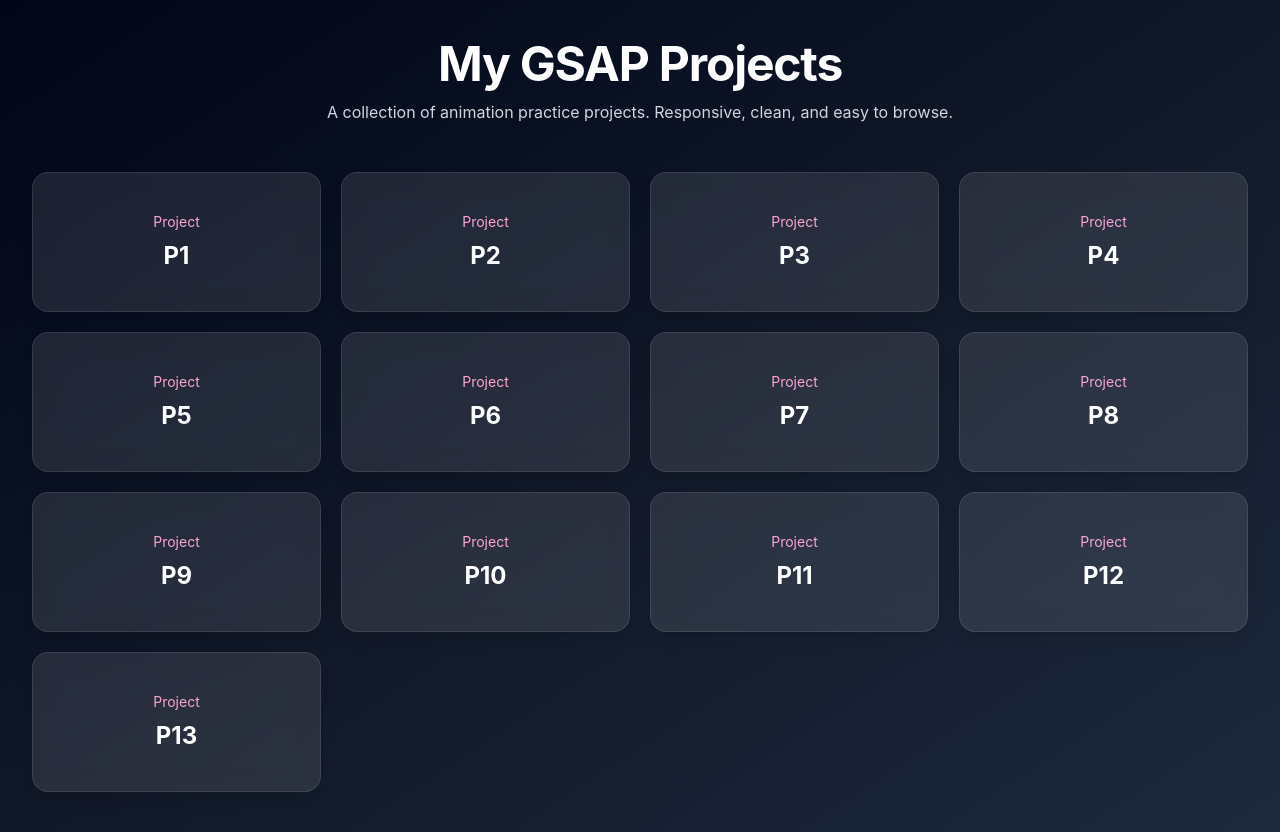
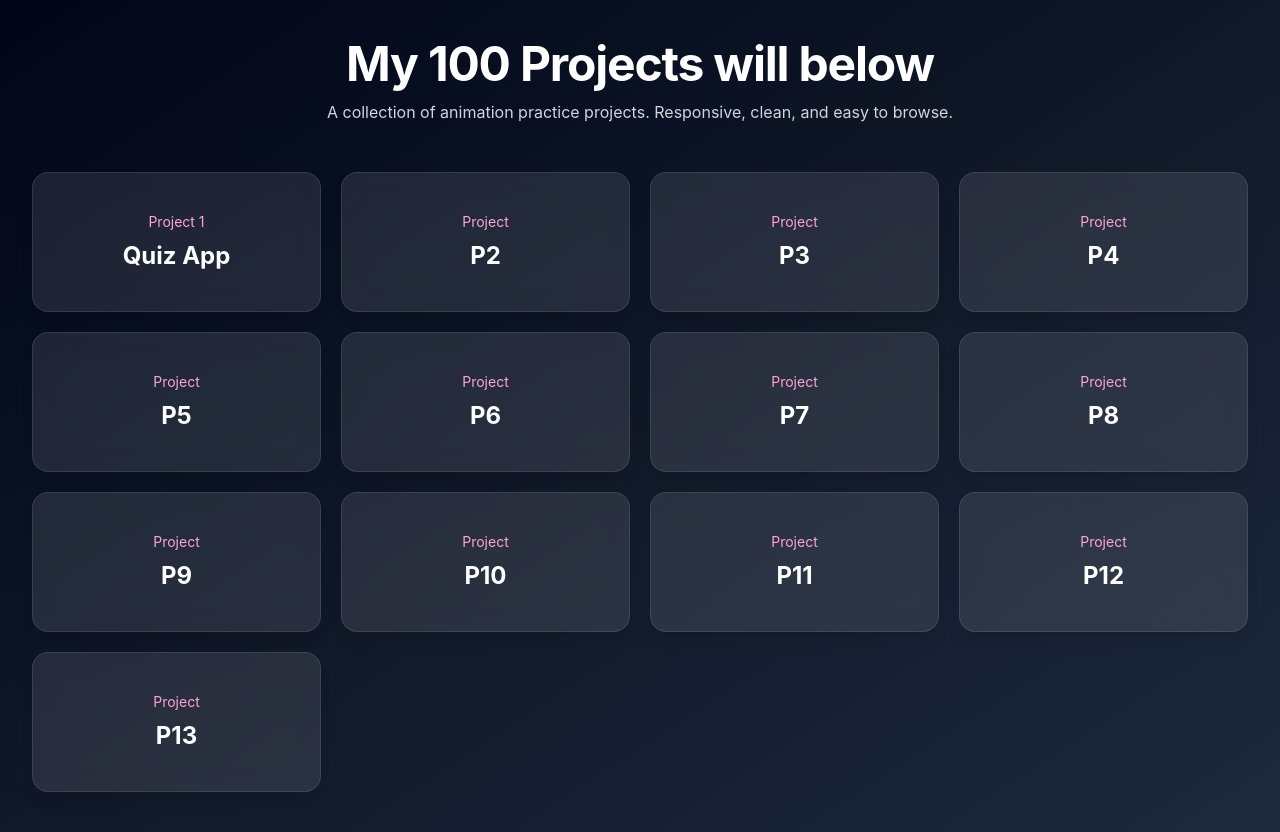
Before and after one commit to md-shaddat-shorav-seyam/my-100-project-following-codecamp, a website built with Vite: page index.html in a window 1280 px wide. Built offline with nearby package versions, Linux system fonts and the light colour scheme.

Commit message:
projects

```diff
--- a/index.html
+++ b/index.html
@@ -12,7 +12,7 @@
 
       <header class="text-center mb-12">
         <h1 class="text-3xl sm:text-4xl md:text-5xl font-bold tracking-tight">
-          My GSAP Projects
+          My 100 Projects will below
         </h1>
         <p class="mt-3 text-sm sm:text-base text-gray-300 max-w-2xl mx-auto">
           A collection of animation practice projects. Responsive, clean, and easy to browse.
@@ -23,9 +23,9 @@
         class="grid grid-cols-1 sm:grid-cols-2 md:grid-cols-3 lg:grid-cols-4 gap-5"
       >
         <a class="group bg-white/10 backdrop-blur-md border border-white/10 rounded-2xl p-6 min-h-[140px] flex flex-col justify-center items-center text-center shadow-lg hover:shadow-2xl hover:-translate-y-2 hover:bg-pink-500/20 transition duration-300"
-          href="./gsap/p1.html">
-          <span class="text-sm text-pink-300 mb-2">Project</span>
-          <span class="text-2xl font-bold group-hover:text-pink-300">P1</span>
+          href="./src/projects/1.quiz-app/QuizApp.html">
+          <span class="text-sm text-pink-300 mb-2">Project 1</span>
+          <span class="text-2xl font-bold group-hover:text-pink-300">Quiz App</span>
         </a>
 
         <a class="group bg-white/10 backdrop-blur-md border border-white/10 rounded-2xl p-6 min-h-[140px] flex flex-col justify-center items-center text-center shadow-lg hover:shadow-2xl hover:-translate-y-2 hover:bg-pink-500/20 transition duration-300"
```
